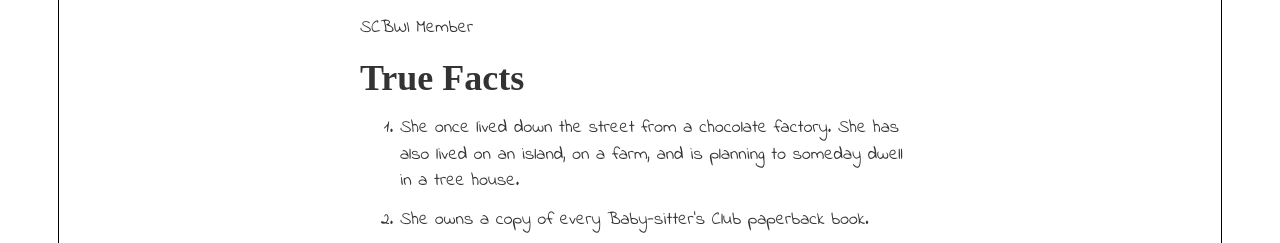
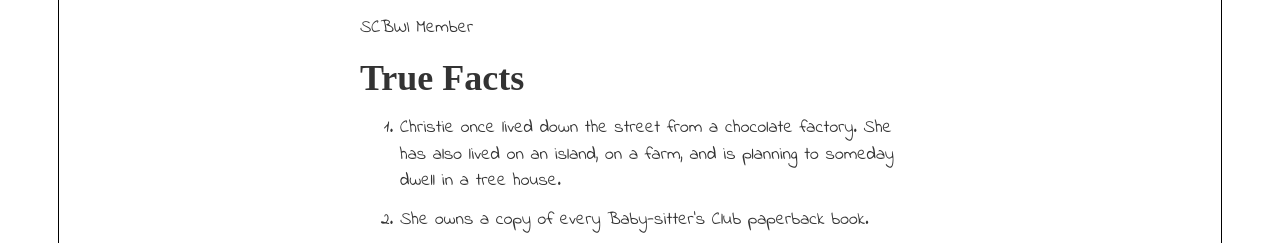
Before and after one commit to colinmegill/christiemegill.com, a Gatsby site: page /about in a window 1280 px wide. Shown: the part 887-1130 px from the top of the page. Built offline with nearby package versions, Linux system fonts and the light colour scheme; Gatsby itself is replaced by a stand-in of ours; a script that the page names is missing; a web font is replaced by a local one.

Commit message:
Update about.js

```diff
--- a/src/pages/about.js
+++ b/src/pages/about.js
@@ -59,7 +59,7 @@ const SecondPage = () => {
         <h1 style={{ fontFamily: "Mystery Quest" }}>True Facts</h1>
         <ol>
           <li>
-            She once lived down the street from a chocolate factory. She has
+            Christie once lived down the street from a chocolate factory. She has
             also lived on an island, on a farm, and is planning to someday dwell
             in a tree house.
           </li>
```
